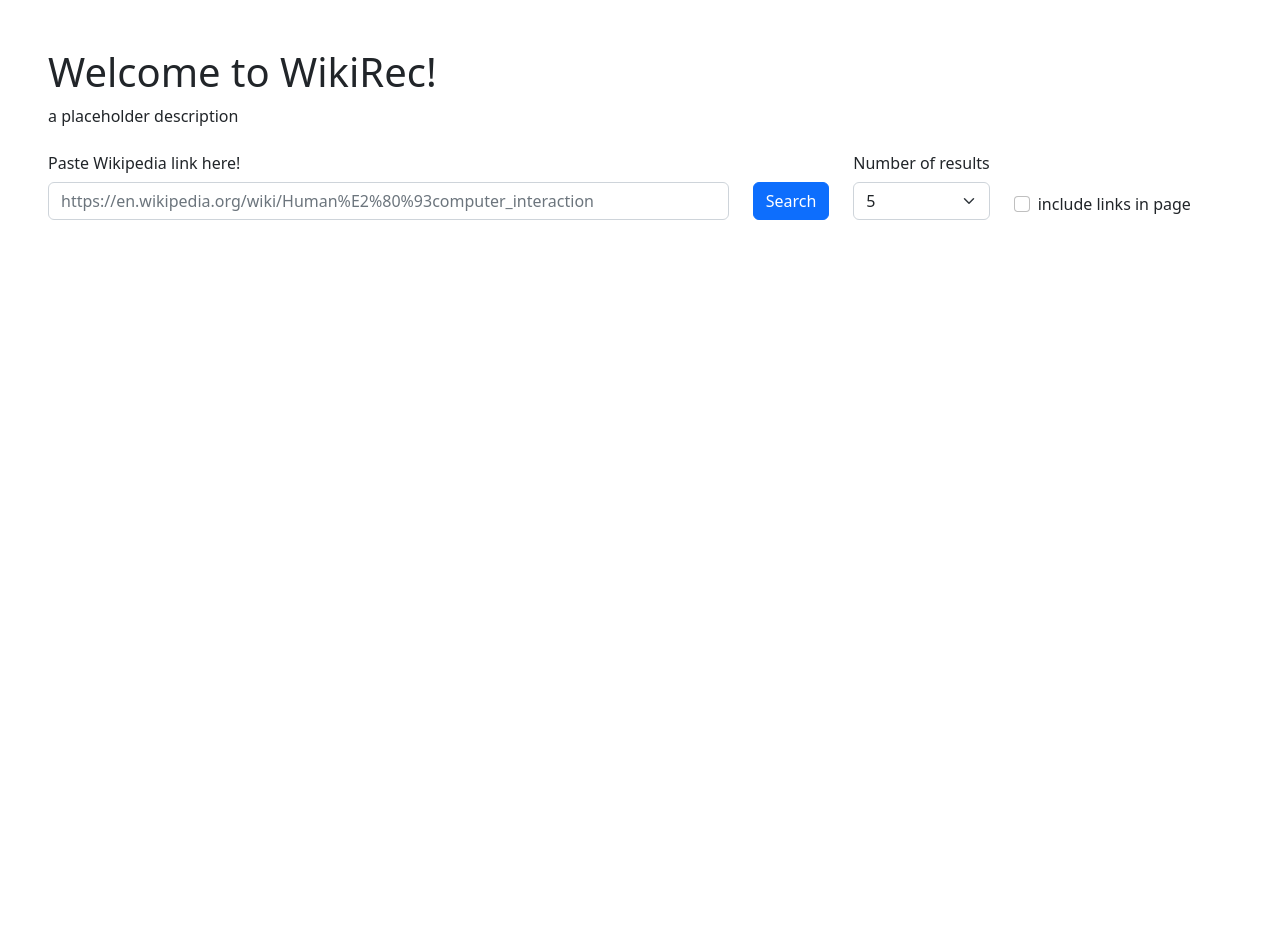
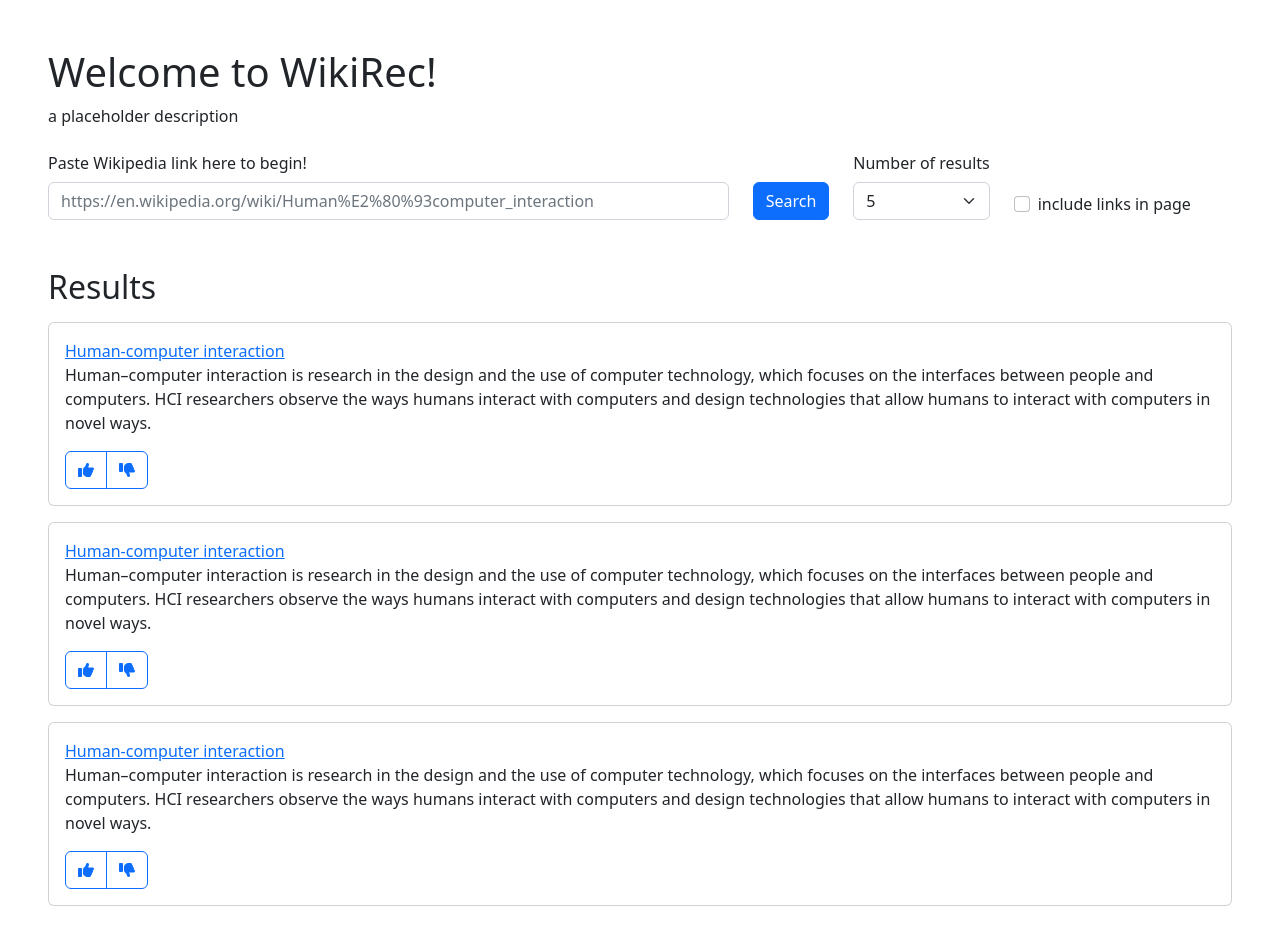
Before and after one commit to anana10c/wikirec, a website: page index.html in a window 1280 px wide. Before the commit the page ends 800 px from the top, so only its background shows below. Drawn offline with nearby package versions, Linux system fonts and the light colour scheme.

Commit message:
results display

```diff
--- a/index.html
+++ b/index.html
@@ -6,6 +6,7 @@
     <meta name="viewport" content="width=device-width, initial-scale=1">
     <title>WikiRec</title>
     <link href="https://cdn.jsdelivr.net/npm/bootstrap@5.2.3/dist/css/bootstrap.min.css" rel="stylesheet" integrity="sha384-rbsA2VBKQhggwzxH7pPCaAqO46MgnOM80zW1RWuH61DGLwZJEdK2Kadq2F9CUG65" crossorigin="anonymous">
+    <link rel="stylesheet" href="https://cdnjs.cloudflare.com/ajax/libs/font-awesome/6.2.1/css/all.min.css">
     <script src="https://cdn.jsdelivr.net/npm/@popperjs/core@2.11.6/dist/umd/popper.min.js" integrity="sha384-oBqDVmMz9ATKxIep9tiCxS/Z9fNfEXiDAYTujMAeBAsjFuCZSmKbSSUnQlmh/jp3" crossorigin="anonymous"></script>
     <script src="https://cdn.jsdelivr.net/npm/bootstrap@5.2.3/dist/js/bootstrap.min.js" integrity="sha384-cuYeSxntonz0PPNlHhBs68uyIAVpIIOZZ5JqeqvYYIcEL727kskC66kF92t6Xl2V" crossorigin="anonymous"></script>
   </head>
@@ -16,10 +17,10 @@
 
     <p>a placeholder description</p>
 
-    <form>
+    <form method="GET">
     <div class="row align-items-end">
 	  <div class="col-sm-7">
-	  	<label for="wikilink" class="col-form-label">Paste Wikipedia link here!</label>
+	  	<label for="wikilink" class="col-form-label">Paste Wikipedia link here to begin!</label>
 	    <input type="text" class="form-control" id="wikilink" placeholder="https://en.wikipedia.org/wiki/Human%E2%80%93computer_interaction">
 	  </div>
 	  <div class="col-auto">
@@ -45,6 +46,49 @@
 	</div>
 	</form>
 	</div>
+	<div class="m-5">
+	<h2>Results</h2>
+
+	<div class="card my-3">
+	  <div class="card-body">
+	  	<a href="https://en.wikipedia.org/wiki/Human%E2%80%93computer_interaction" target="_blank">Human-computer interaction</a>
+	  	<p>Human–computer interaction is research in the design and the use of computer technology, which focuses on the interfaces between people and computers. HCI researchers observe the ways humans interact with computers and design technologies that allow humans to interact with computers in novel ways.</p>
+	  	<div class="btn-group" role="group" aria-label="Basic radio toggle button group">
+		  <input type="radio" class="btn-check" name="btnradio" id="btnradio1" autocomplete="off">
+		  <label class="btn btn-outline-primary" for="btnradio1"><i class="fas fa-thumbs-up"></i></label>
+
+		  <input type="radio" class="btn-check" name="btnradio" id="btnradio2" autocomplete="off">
+		  <label class="btn btn-outline-primary" for="btnradio2"><i class="fas fa-thumbs-down"></i></label>
+		</div>
+	  </div>
+	</div>
+	<div class="card my-3">
+	  <div class="card-body">
+	  	<a href="https://en.wikipedia.org/wiki/Human%E2%80%93computer_interaction" target="_blank">Human-computer interaction</a>
+	  	<p>Human–computer interaction is research in the design and the use of computer technology, which focuses on the interfaces between people and computers. HCI researchers observe the ways humans interact with computers and design technologies that allow humans to interact with computers in novel ways.</p>
+	  	<div class="btn-group" role="group" aria-label="Basic radio toggle button group">
+		  <input type="radio" class="btn-check" name="btnradio" id="btnradio1" autocomplete="off">
+		  <label class="btn btn-outline-primary" for="btnradio1"><i class="fas fa-thumbs-up"></i></label>
+
+		  <input type="radio" class="btn-check" name="btnradio" id="btnradio2" autocomplete="off">
+		  <label class="btn btn-outline-primary" for="btnradio2"><i class="fas fa-thumbs-down"></i></label>
+		</div>
+	  </div>
+	</div>
+	<div class="card my-3">
+	  <div class="card-body">
+	  	<a href="https://en.wikipedia.org/wiki/Human%E2%80%93computer_interaction" target="_blank">Human-computer interaction</a>
+	  	<p>Human–computer interaction is research in the design and the use of computer technology, which focuses on the interfaces between people and computers. HCI researchers observe the ways humans interact with computers and design technologies that allow humans to interact with computers in novel ways.</p>
+	  	<div class="btn-group" role="group" aria-label="Basic radio toggle button group">
+		  <input type="radio" class="btn-check" name="btnradio" id="btnradio1" autocomplete="off">
+		  <label class="btn btn-outline-primary" for="btnradio1"><i class="fas fa-thumbs-up"></i></label>
+
+		  <input type="radio" class="btn-check" name="btnradio" id="btnradio2" autocomplete="off">
+		  <label class="btn btn-outline-primary" for="btnradio2"><i class="fas fa-thumbs-down"></i></label>
+		</div>
+	  </div>
+	</div>
+	</div>
   </body>
 
 </html>
```
